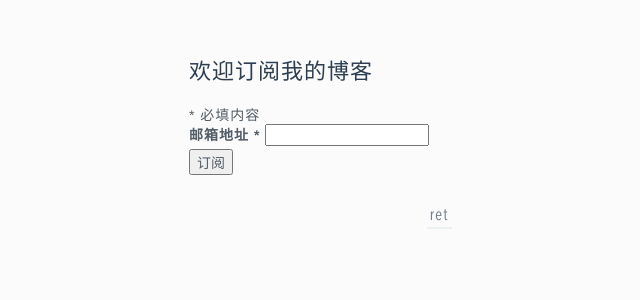
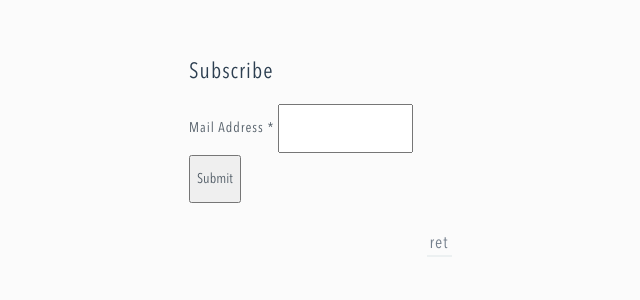
Before and after one commit to GuoJing/blog, a Jekyll site: the page built from subscribe/index.html, in a window 1280 px wide. Shown: the top 300 px of the page, without its empty margins (201-841 px from the left). Built offline with Jekyll 4.4.1, drawn with Linux system fonts in a browser that asks for light colours; comment, search, counter and statistics services are not loaded.

Commit message:
auto commit

```diff
--- a/subscribe/index.html
+++ b/subscribe/index.html
@@ -7,18 +7,17 @@
 <!-- Begin MailChimp Signup Form -->
 <link href="//cdn-images.mailchimp.com/embedcode/classic-10_7.css" rel="stylesheet" type="text/css">
 <style type="text/css">
-    #mc_embed_signup{clear:left; font:14px Helvetica,Arial,sans-serif; }
+    #mc_embed_signup{clear:left; font-size: 14px}
     /* Add your own MailChimp form style overrides in your site stylesheet or in this style block.
        We recommend moving this block and the preceding CSS link to the HEAD of your HTML file. */
 </style>
 <div id="mc_embed_signup">
-<form action="https://guojing.us19.list-manage.com/subscribe/post?u=a4886db82ff53055a16115789&amp;id=f845b459d0" method="post" id="mc-embedded-subscribe-form" name="mc-embedded-subscribe-form" class="validate" target="_blank" novalidate>
+<form action="https://guojing.us19.list-manage.com/subscribe/post?u=a4886db82ff53055a16115789&amp;id=f845b459d0" method="post" id="mc-embedded-subscribe-form" autocomplete="off" name="mc-embedded-subscribe-form" class="validate" target="_blank" novalidate>
     <div id="mc_embed_signup_scroll">
-    <h2>欢迎订阅我的博客</h2>
-<div class="indicates-required"><span class="asterisk">*</span> 必填内容</div>
+    <h2>Subscribe</h2>
+<div class="indicates-required"></div>
 <div class="mc-field-group">
-    <label for="mce-EMAIL">邮箱地址  <span class="asterisk">*</span>
-</label>
+    <label for="mce-EMAIL">Mail Address  <span class="asterisk">*</span></label>
     <input type="email" value="" name="EMAIL" class="required email" id="mce-EMAIL">
 </div>
     <div id="mce-responses" class="clear">
@@ -26,7 +25,7 @@
         <div class="response" id="mce-success-response" style="display:none"></div>
     </div>    <!-- real people should not fill this in and expect good things - do not remove this or risk form bot signups-->
     <div style="position: absolute; left: -5000px;" aria-hidden="true"><input type="text" name="b_a4886db82ff53055a16115789_f845b459d0" tabindex="-1" value=""></div>
-    <div class="clear"><input type="submit" value="订阅" name="subscribe" id="mc-embedded-subscribe" class="button"></div>
+    <div class="clear"><input type="submit" value="Submit" name="subscribe" id="mc-embedded-subscribe" class="button"></div>
     </div>
 </form>
 </div>
```
